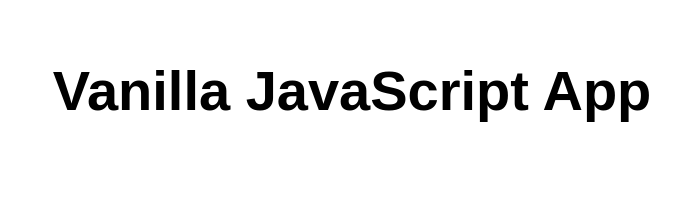
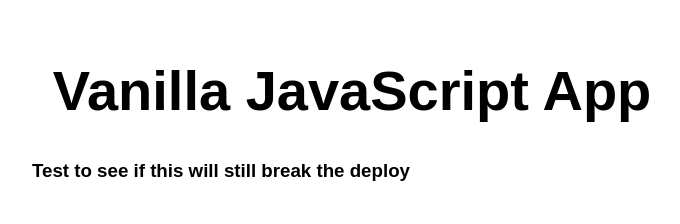
Before and after one commit to gillisce/my-first-static-web-app, a website: page src/index.html in a window 1280 px wide. Shown: the whole page, without its empty margins (288-968 px from the left). Drawn offline with Linux system fonts and the light colour scheme.

Commit message:
Test change

```diff
--- a/src/index.html
+++ b/src/index.html
@@ -11,6 +11,7 @@
 <body>
   <main>
     <h1>Vanilla JavaScript App</h1>
+    <h3>Test to see if this will still break the deploy</h3>
   </main>
 </body>
 
```
